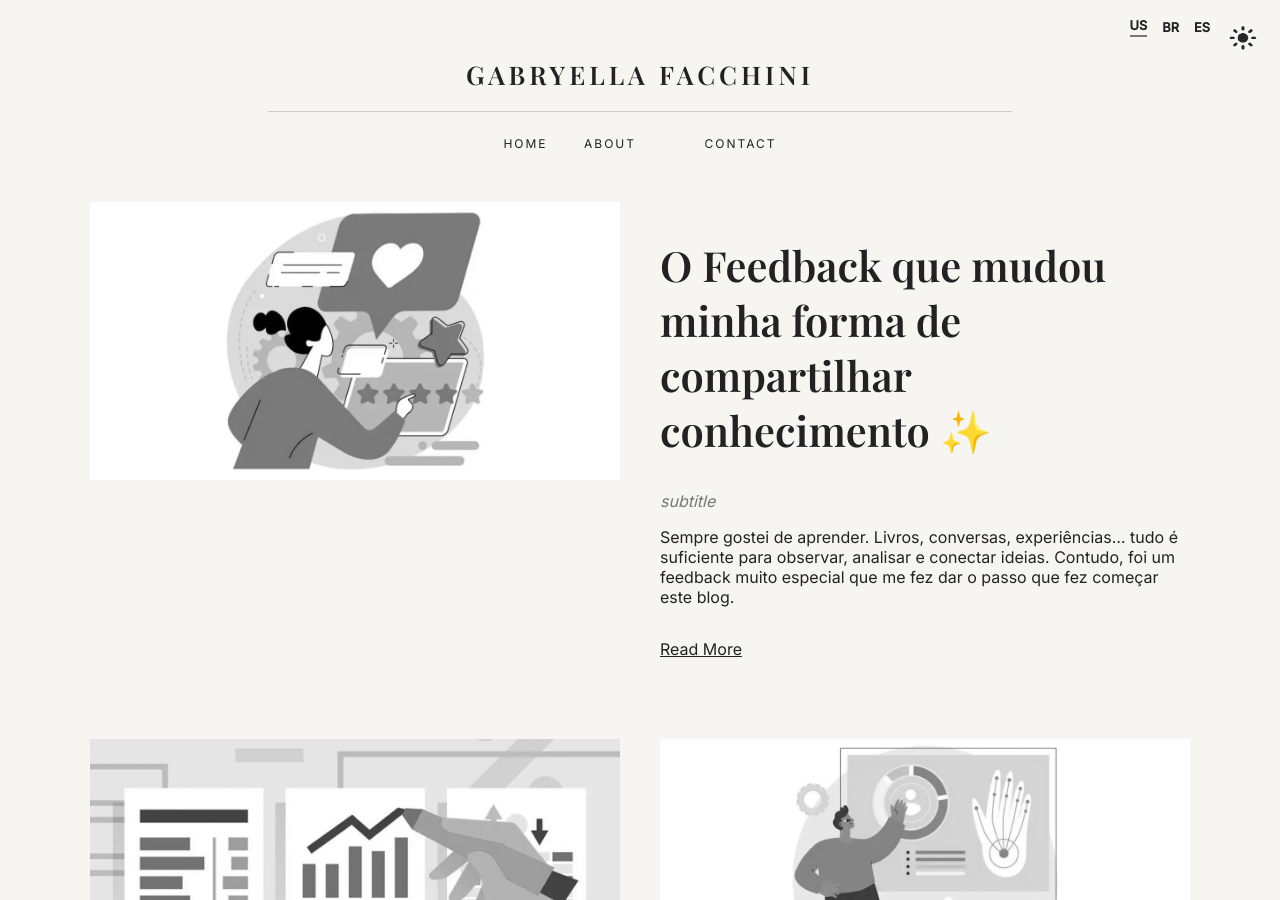
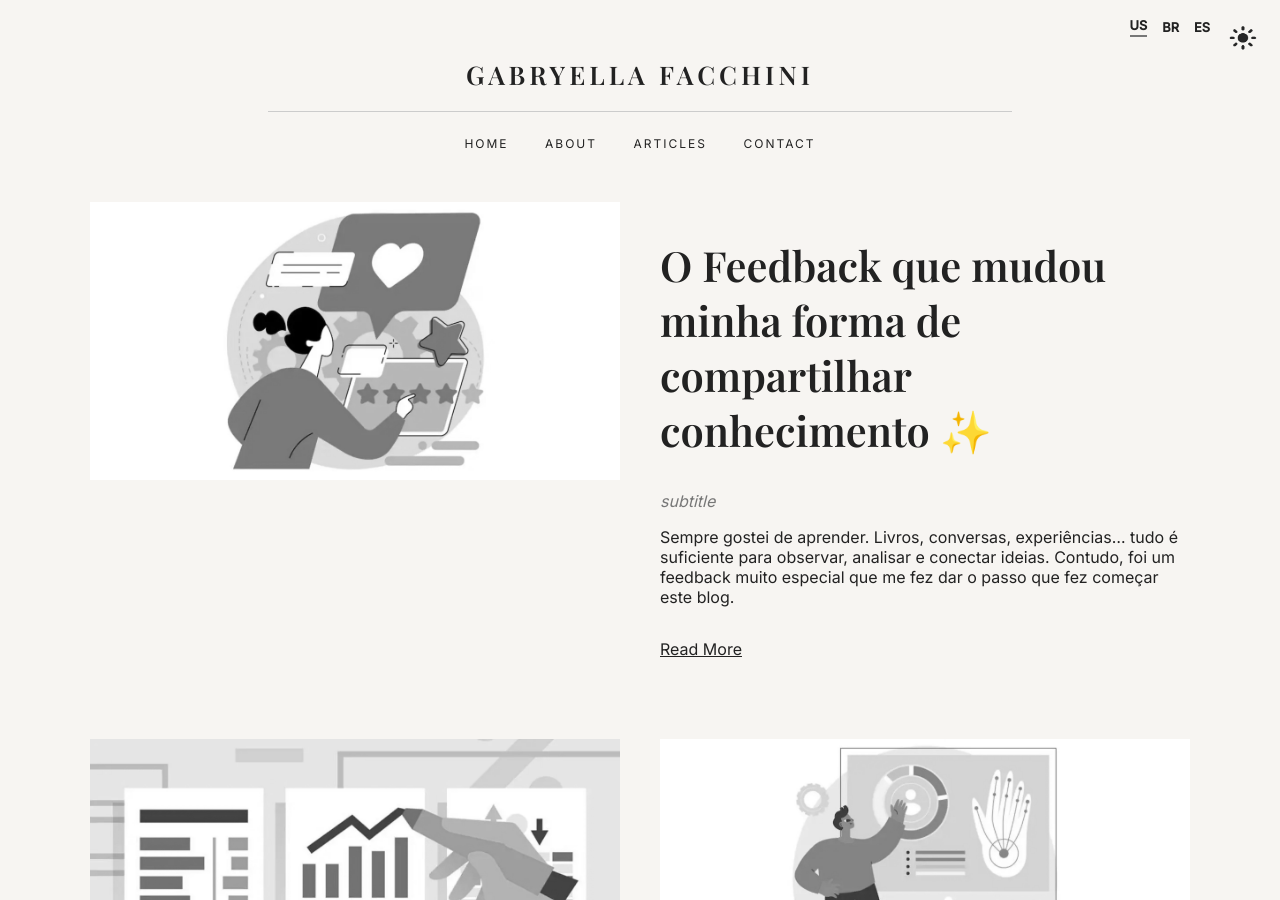
Before and after one commit to gabyfachini/gabyfachini.github.io, a Jekyll site: the page built from index.html, in a window 1280 px wide and 900 px high. Built offline with Jekyll 4.4.1, drawn with Linux system fonts in a browser that asks for light colours.

Commit message:
Refactor language prefix and add link titles
Update multilingual navigation and language switcher for clarity and accessibility. Renamed folder_prefix to prefix for brevity, fixed the translations lookup for the Articles link (t.articles[page.lang] instead of t.articles.html[page.lang]), and added title attributes to the language links (English/Português/Español). Also cleaned up comments and ensured the homepage URL resolves to index.html.

```diff
--- a/_layouts/default.html
+++ b/_layouts/default.html
@@ -13,21 +13,19 @@
 
 <div class="language-switcher">
   {% comment %}
-    Limpamos a URL atual para pegar apenas o nome do arquivo (ex: about.html)
+    Capturamos o nome do arquivo atual (ex: about.html)
   {% endcomment %}
   {% assign page_name = page.url | split: "/" | last %}
-
-  {% comment %} Se a página for a home (vazia), garantimos que aponte para index.html {% endcomment %}
   {% if page_name == "" or page.url == "/" %}{% assign page_name = "index.html" %}{% endif %}
 
   <a href="{{ '/' | append: page_name | relative_url }}"
-     class="{% if page.lang == 'en' %}active{% endif %}">US</a>
+     class="{% if page.lang == 'en' %}active{% endif %}" title="English">US</a>
 
   <a href="{{ '/pt/' | append: page_name | relative_url }}"
-     class="{% if page.lang == 'pt' %}active{% endif %}">BR</a>
+     class="{% if page.lang == 'pt' %}active{% endif %}" title="Português">BR</a>
 
   <a href="{{ '/es/' | append: page_name | relative_url }}"
-     class="{% if page.lang == 'es' %}active{% endif %}">ES</a>
+     class="{% if page.lang == 'es' %}active{% endif %}" title="Español">ES</a>
 </div>
 
 <header class="site-header">
@@ -36,15 +34,14 @@
 <nav class="menu">
   {% assign t = site.data.translations.menu %}
 
-  {% comment %} Define o prefixo baseado na pasta atual {% endcomment %}
-  {% assign folder_prefix = "" %}
-  {% if page.lang == "pt" %}{% assign folder_prefix = "/pt/" %}
-  {% elsif page.lang == "es" %}{% assign folder_prefix = "/es/" %}{% endif %}
+  {% assign prefix = "" %}
+  {% if page.lang == "pt" %}{% assign prefix = "/pt/" %}
+  {% elsif page.lang == "es" %}{% assign prefix = "/es/" %}{% endif %}
 
-  <a href="{{ folder_prefix | append: 'index.html' | relative_url }}">{{ t.home[page.lang] }}</a>
-  <a href="{{ folder_prefix | append: 'about.html' | relative_url }}">{{ t.about[page.lang] }}</a>
-  <a href="{{ folder_prefix | append: 'articles.html' | relative_url }}">{{ t.articles.html[page.lang] }}</a>
-  <a href="{{ folder_prefix | append: 'contact.html' | relative_url }}">{{ t.contact[page.lang] }}</a>
+  <a href="{{ prefix | append: 'index.html' | relative_url }}">{{ t.home[page.lang] }}</a>
+  <a href="{{ prefix | append: 'about.html' | relative_url }}">{{ t.about[page.lang] }}</a>
+  <a href="{{ prefix | append: 'articles.html' | relative_url }}">{{ t.articles[page.lang] }}</a>
+  <a href="{{ prefix | append: 'contact.html' | relative_url }}">{{ t.contact[page.lang] }}</a>
 </nav>
 </header>
 
```
